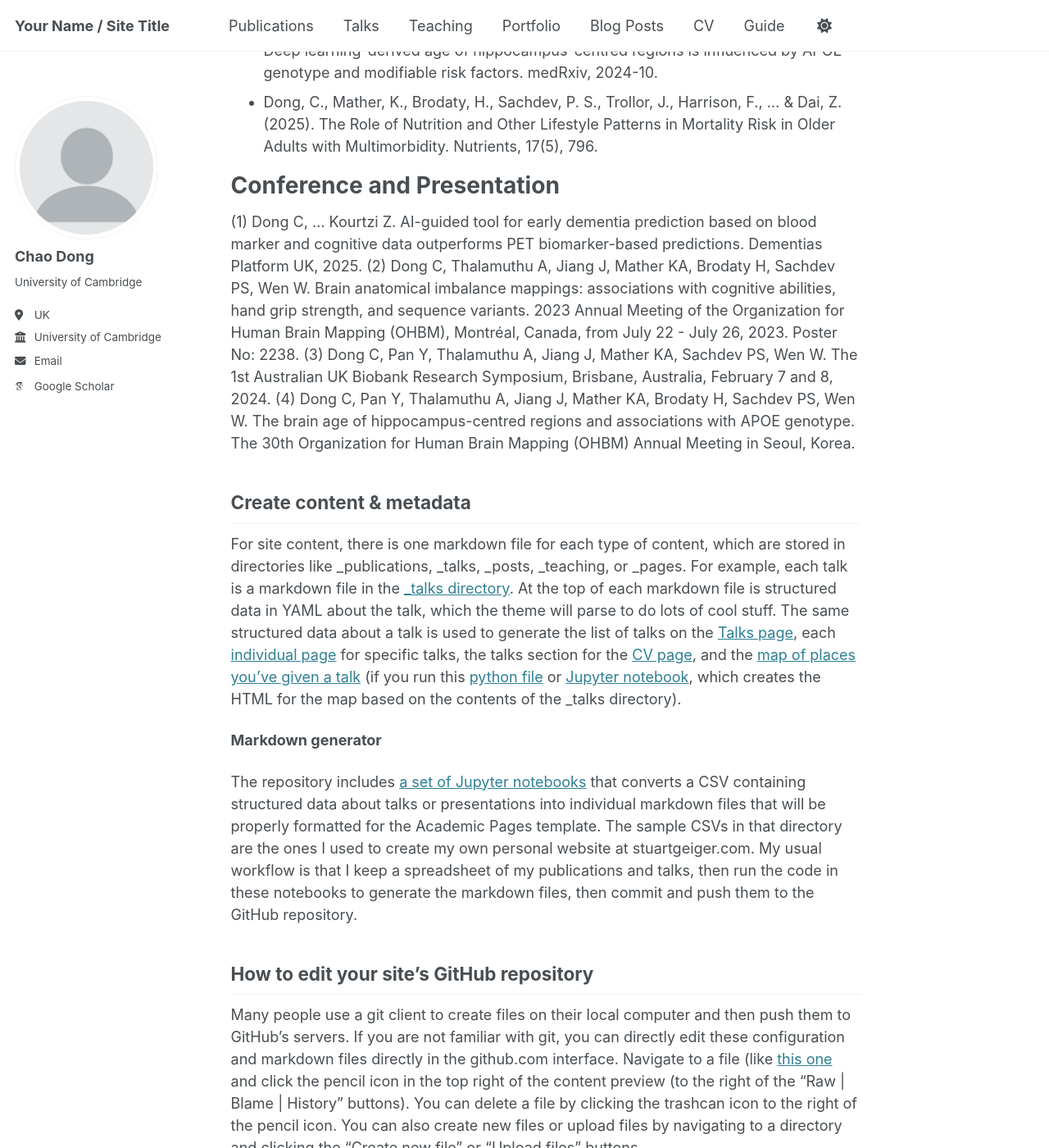
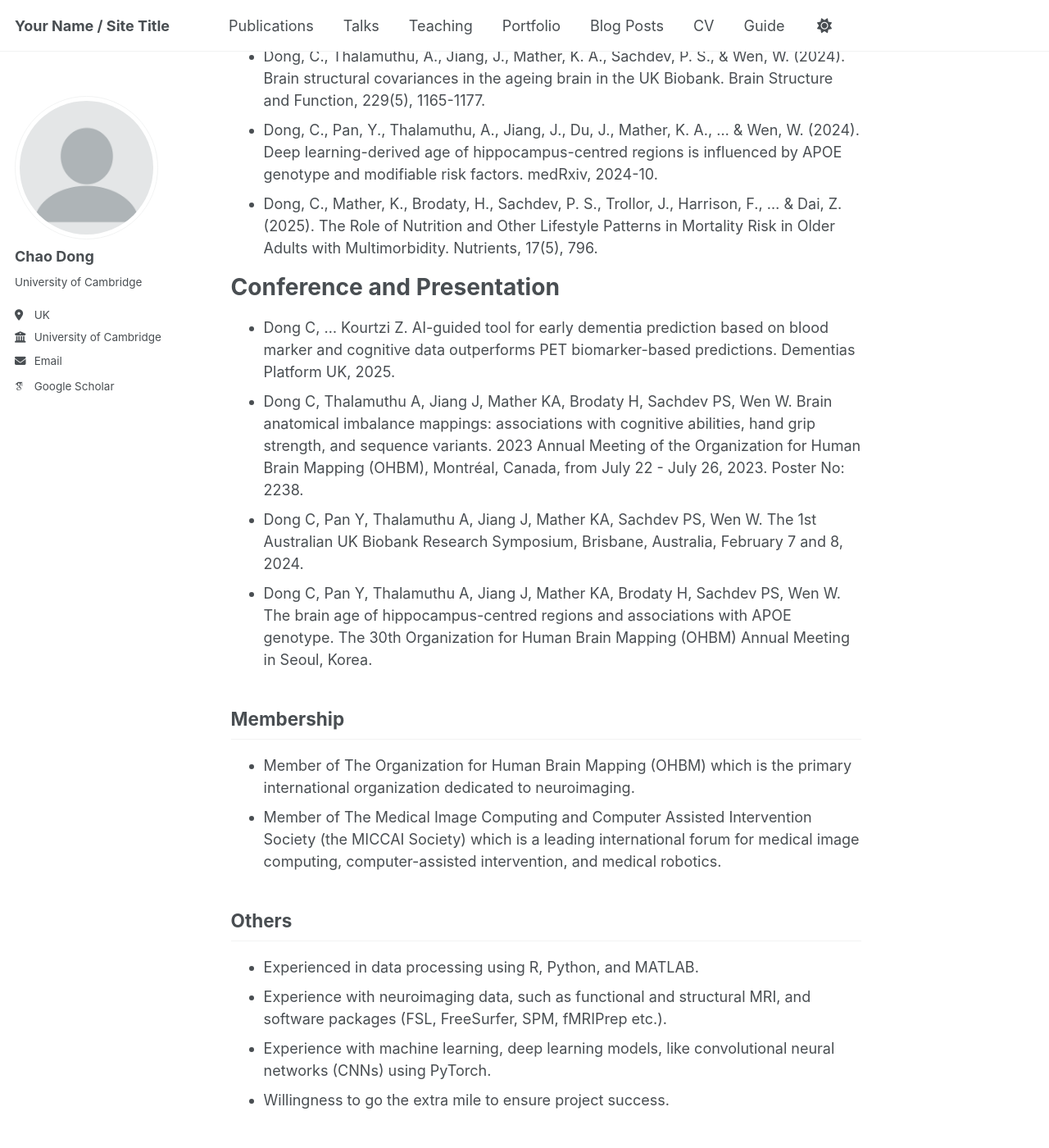
Before and after one commit to ChaoDong12/chaodong.github.io, a Jekyll site: the page built from _pages/about.md, in a window 1280 px wide and 1400 px high, scrolled down 1239 px. Shown: the whole window at 82% size. Built offline with Jekyll 4.4.1, drawn with Linux system fonts in a browser that asks for light colours; some web fonts are replaced; some of the changed text lies outside the part shown.

Commit message:
Update about.md

```diff
--- a/_pages/about.md
+++ b/_pages/about.md
@@ -11,12 +11,12 @@ I am currently a Research Associate at the University of Cambridge, affiliated w
 
 Work Experience
 ======
-2024—2025 Research Associate. Department of psychology, University of Cambridge.
-2024—2024 Research Fellow. Department of psychology, Monash University.
-2023—2023 Research Assistant (casual). Faculty of Medicine and Health, UNSW (Australia).
-2019—2019 Research Assistant. Beijing Advanced Innovation Center for Big Data-Based Precision Medicine, Beihang University.
-2022—2022 Medical assistant/receptionist (casual).  Healthpac Medical Centre (Australia).
-2017—2018 Marketing Assistant (part-time). Johnson & Johnson company.
+* 2024—2025 Research Associate. Department of psychology, University of Cambridge.
+* 2024—2024 Research Fellow. Department of psychology, Monash University.
+* 2023—2023 Research Assistant (casual). Faculty of Medicine and Health, UNSW (Australia).
+* 2019—2019 Research Assistant. Beijing Advanced Innovation Center for Big Data-Based Precision Medicine, Beihang University.
+* 2022—2022 Medical assistant/receptionist (casual).  Healthpac Medical Centre (Australia).
+* 2017—2018 Marketing Assistant (part-time). Johnson & Johnson company.
 
 Publication
 ======
@@ -32,28 +32,20 @@ Publication
 
 Conference and Presentation
 ======
-(1)	Dong C, … Kourtzi Z. AI-guided tool for early dementia prediction based on blood marker and cognitive data outperforms PET biomarker-based predictions. Dementias Platform UK, 2025.
-(2)	Dong C, Thalamuthu A, Jiang J, Mather KA, Brodaty H, Sachdev PS, Wen W. Brain anatomical imbalance mappings: associations with cognitive abilities, hand grip strength, and sequence variants. 2023 Annual Meeting of the Organization for Human Brain Mapping (OHBM), Montréal, Canada, from July 22 - July 26, 2023. Poster No: 2238.
-(3)	Dong C, Pan Y, Thalamuthu A, Jiang J, Mather KA, Sachdev PS, Wen W. The 1st Australian UK Biobank Research Symposium, Brisbane, Australia, February 7 and 8, 2024.
-(4)	Dong C, Pan Y, Thalamuthu A, Jiang J, Mather KA, Brodaty H, Sachdev PS, Wen W. The brain age of hippocampus-centred regions and associations with APOE genotype. The 30th Organization for Human Brain Mapping (OHBM) Annual Meeting in Seoul, Korea.
+* Dong C, … Kourtzi Z. AI-guided tool for early dementia prediction based on blood marker and cognitive data outperforms PET biomarker-based predictions. Dementias Platform UK, 2025.
+* Dong C, Thalamuthu A, Jiang J, Mather KA, Brodaty H, Sachdev PS, Wen W. Brain anatomical imbalance mappings: associations with cognitive abilities, hand grip strength, and sequence variants. 2023 Annual Meeting of the Organization for Human Brain Mapping (OHBM), Montréal, Canada, from July 22 - July 26, 2023. Poster No: 2238.
+* Dong C, Pan Y, Thalamuthu A, Jiang J, Mather KA, Sachdev PS, Wen W. The 1st Australian UK Biobank Research Symposium, Brisbane, Australia, February 7 and 8, 2024.
+* Dong C, Pan Y, Thalamuthu A, Jiang J, Mather KA, Brodaty H, Sachdev PS, Wen W. The brain age of hippocampus-centred regions and associations with APOE genotype. The 30th Organization for Human Brain Mapping (OHBM) Annual Meeting in Seoul, Korea.
 
 
-Create content & metadata
+Membership
 ------
-For site content, there is one markdown file for each type of content, which are stored in directories like _publications, _talks, _posts, _teaching, or _pages. For example, each talk is a markdown file in the [_talks directory](https://github.com/academicpages/academicpages.github.io/tree/master/_talks). At the top of each markdown file is structured data in YAML about the talk, which the theme will parse to do lots of cool stuff. The same structured data about a talk is used to generate the list of talks on the [Talks page](https://academicpages.github.io/talks), each [individual page](https://academicpages.github.io/talks/2012-03-01-talk-1) for specific talks, the talks section for the [CV page](https://academicpages.github.io/cv), and the [map of places you've given a talk](https://academicpages.github.io/talkmap.html) (if you run this [python file](https://github.com/academicpages/academicpages.github.io/blob/master/talkmap.py) or [Jupyter notebook](https://github.com/academicpages/academicpages.github.io/blob/master/talkmap.ipynb), which creates the HTML for the map based on the contents of the _talks directory).
+* Member of The Organization for Human Brain Mapping (OHBM) which is the primary international organization dedicated to neuroimaging.
+* Member of The Medical Image Computing and Computer Assisted Intervention Society (the MICCAI Society) which is a leading international forum for medical image computing, computer-assisted intervention, and medical robotics.
 
-**Markdown generator**
-
-The repository includes [a set of Jupyter notebooks](https://github.com/academicpages/academicpages.github.io/tree/master/markdown_generator
-) that converts a CSV containing structured data about talks or presentations into individual markdown files that will be properly formatted for the Academic Pages template. The sample CSVs in that directory are the ones I used to create my own personal website at stuartgeiger.com. My usual workflow is that I keep a spreadsheet of my publications and talks, then run the code in these notebooks to generate the markdown files, then commit and push them to the GitHub repository.
-
-How to edit your site's GitHub repository
+Others
 ------
-Many people use a git client to create files on their local computer and then push them to GitHub's servers. If you are not familiar with git, you can directly edit these configuration and markdown files directly in the github.com interface. Navigate to a file (like [this one](https://github.com/academicpages/academicpages.github.io/blob/master/_talks/2012-03-01-talk-1.md) and click the pencil icon in the top right of the content preview (to the right of the "Raw | Blame | History" buttons). You can delete a file by clicking the trashcan icon to the right of the pencil icon. You can also create new files or upload files by navigating to a directory and clicking the "Create new file" or "Upload files" buttons.
-
-Example: editing a markdown file for a talk
-![Editing a markdown file for a talk](/images/editing-talk.png)
-
-For more info
-------
-More info about configuring Academic Pages can be found in [the guide](https://academicpages.github.io/markdown/), the [growing wiki](https://github.com/academicpages/academicpages.github.io/wiki), and you can always [ask a question on GitHub](https://github.com/academicpages/academicpages.github.io/discussions). The [guides for the Minimal Mistakes theme](https://mmistakes.github.io/minimal-mistakes/docs/configuration/) (which this theme was forked from) might also be helpful.
+*	Experienced in data processing using R, Python, and MATLAB.
+*	Experience with neuroimaging data, such as functional and structural MRI, and software packages (FSL, FreeSurfer, SPM, fMRIPrep etc.).
+*	Experience with machine learning, deep learning models, like convolutional neural networks (CNNs) using PyTorch.
+*	Willingness to go the extra mile to ensure project success.
```
